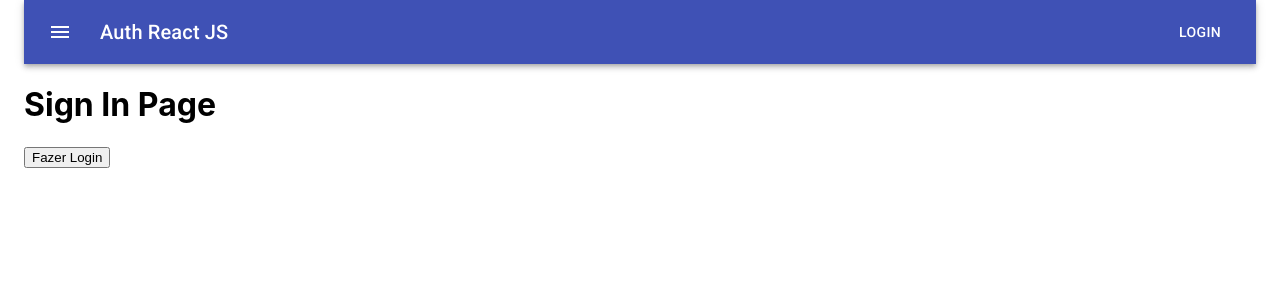
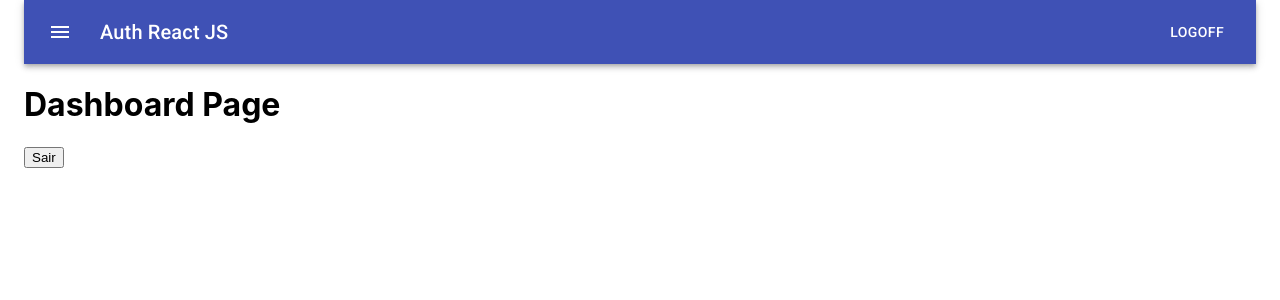
Before and after one commit to willsantos/reactjs-auth, a React (Create React App) app: page / in a window 1280 px wide. Both pictures are taken after a click on the button "LOGIN". Shown: the top 300 px of the page. Built offline with nearby package versions, Linux system fonts and the light colour scheme.

Commit message:
Add login and logoff to MenuBar

```diff
--- a/src/components/MenuBar/index.jsx
+++ b/src/components/MenuBar/index.jsx
@@ -4,6 +4,7 @@ import {
 } from '@material-ui/core';
 import MenuIcon from '@material-ui/icons/Menu';
 import { authContext } from '../../contexts/auth';
+import SignIn from '../../pages/SignIn';
 
 const useStyles = makeStyles((theme) => ({
   root: {
@@ -19,7 +20,7 @@ const useStyles = makeStyles((theme) => ({
 
 const MenuBar = () => {
   const classes = useStyles();
-  const { signed } = useContext(authContext);
+  const { signed, signIn, signOut } = useContext(authContext);
 
   return (
 
@@ -32,8 +33,8 @@ const MenuBar = () => {
           Auth React JS
         </Typography>
         {signed
-          ? <Button color="inherit">Logoff</Button>
-          : <Button color="inherit">Login</Button>}
+          ? <Button color="inherit" onClick={signOut}>Logoff</Button>
+          : <Button color="inherit" onClick={signIn}>Login</Button>}
       </Toolbar>
     </AppBar>
 
```
